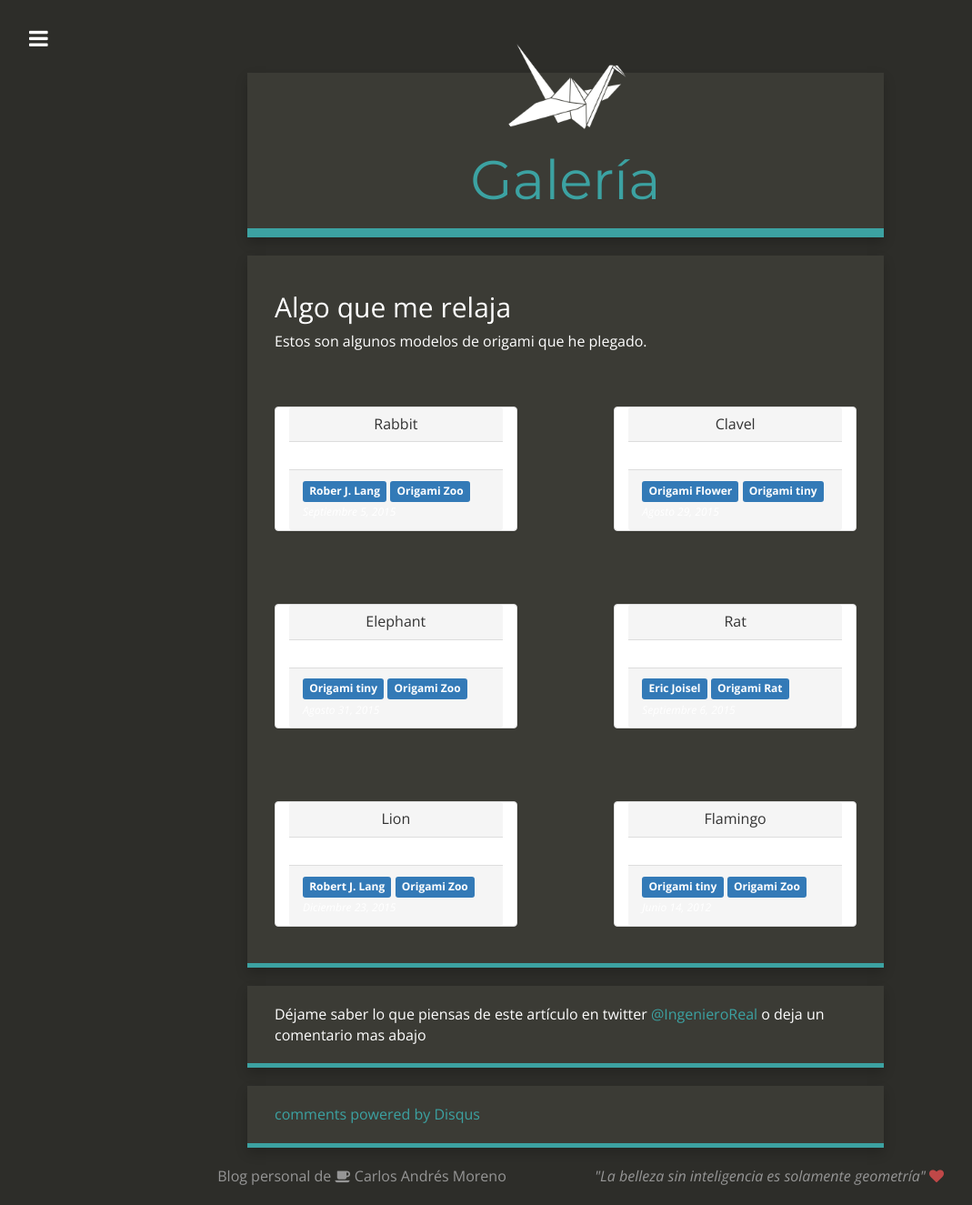
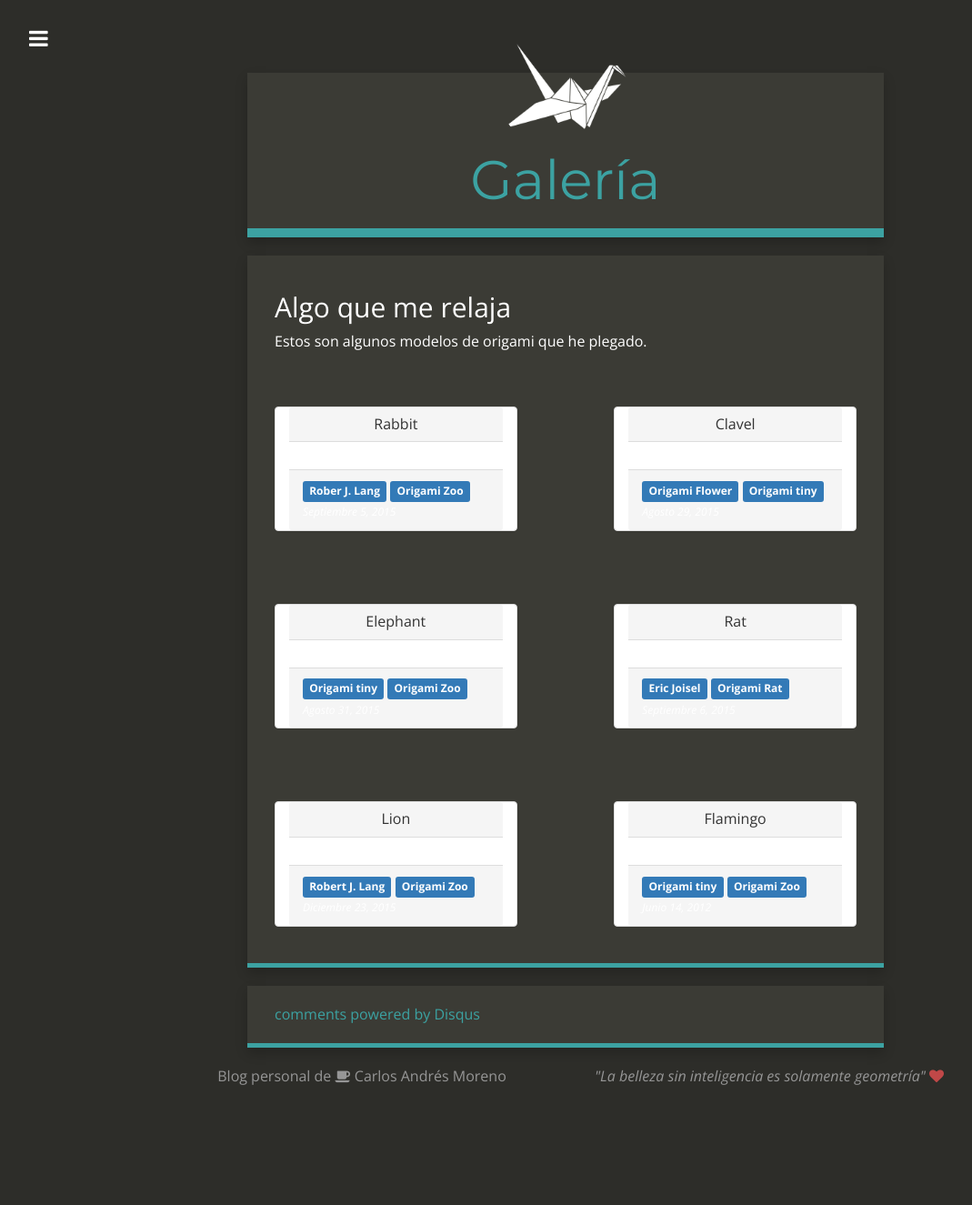
Before and after one commit to CarMoreno/carmoreno.github.io, a Jekyll site: the page galeria/index.html, which Jekyll copies as it is, in a window 1280 px wide. Shown: the whole page at 91% size, without its empty margins (18-1087 px from the left). Built offline with Jekyll 4.4.1, drawn with Linux system fonts in a browser that asks for light colours; nearby versions of some CDN libraries; comment, search, counter and statistics services are not loaded; after the commit the page ends 1214 px from its top, so only the background shows below that.

Commit message:
update galeria/index.html

```diff
--- a/galeria/index.html
+++ b/galeria/index.html
@@ -174,11 +174,6 @@
       </div>
     </div>
     </div>
-    <div class="content-panel feedback">
-      Déjame saber lo que piensas de este artículo en twitter <a href="http://www.twitter.com/IngenieroReal">@IngenieroReal</a> o deja un comentario mas abajo
-    </div>
-
-
     <div class="content-panel comments">
       <div id="disqus_thread">
         <noscript>Por favor activa Javascript en tu navegador para ver los<a href="http://disqus.com/?ref_noscript">Comentarios activados por Disqus</a></noscript>
```
